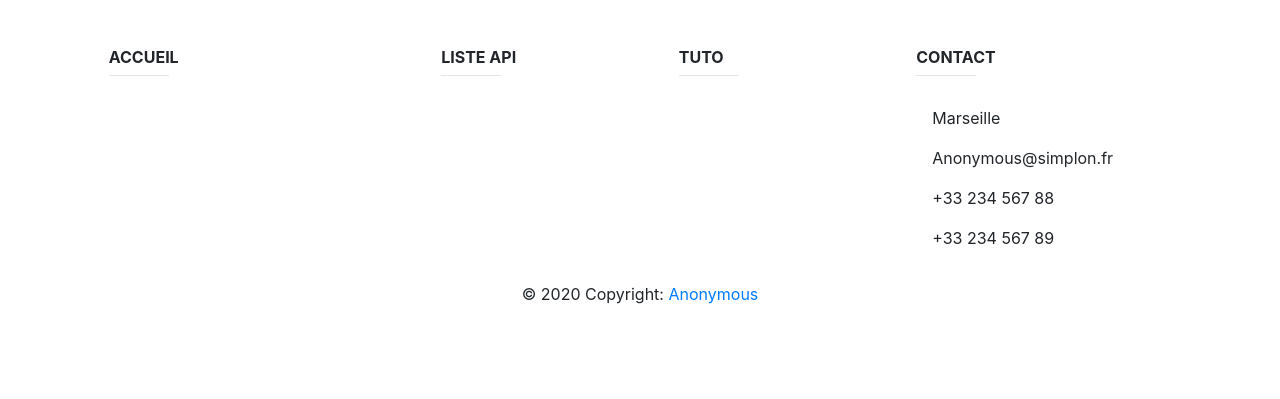
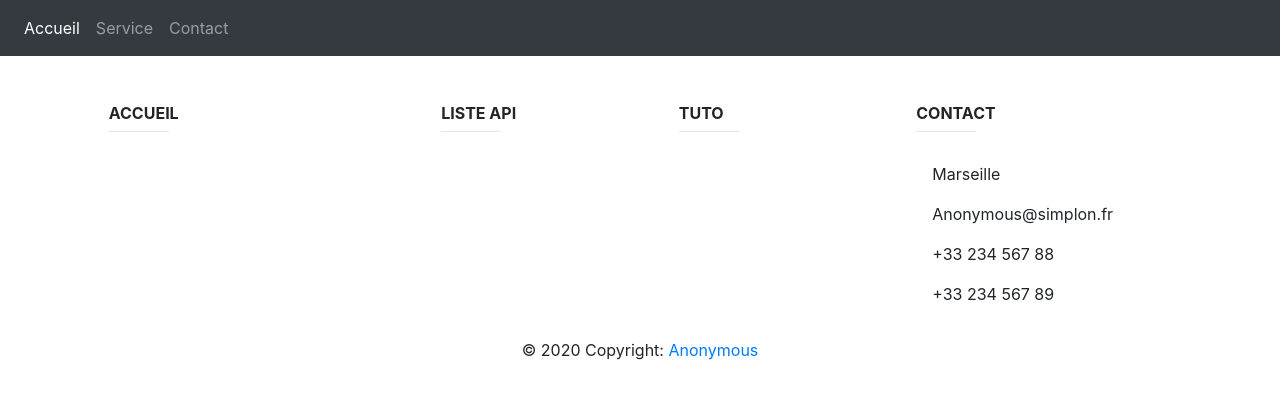
Before and after one commit to guillaumeaillaud/Anonymous, a PHP site: page / in a window 1280 px wide. Shown: the top 399 px of the page. Run offline with PHP 8.4, Linux system fonts and the light colour scheme.

Commit message:
ajout nav

```diff
--- a/php/view/header.php
+++ b/php/view/header.php
@@ -10,5 +10,24 @@
 <body>
 <header>
 
+
+<nav class="navbar navbar-expand-lg navbar-dark bg-dark">
+
+<div class="collapse navbar-collapse" id="navbarColor02">
+    <ul class="navbar-nav mr-auto">
+        <li class="nav-item active">
+            <a class="nav-link" href="#section_index.php">Accueil <span class="sr-only">(current)</span></a>
+        </li>
+        <li class="nav-item">
+            <a class="nav-link" href="#section_service.php">Service</a>
+        </li>
+        <li class="nav-item">
+            <a class="nav-link" href="#section_contact.php">Contact</a>
+        </li>
+    </ul>
+
+</div>
+</nav>
+
 </header>
 <main>
```
